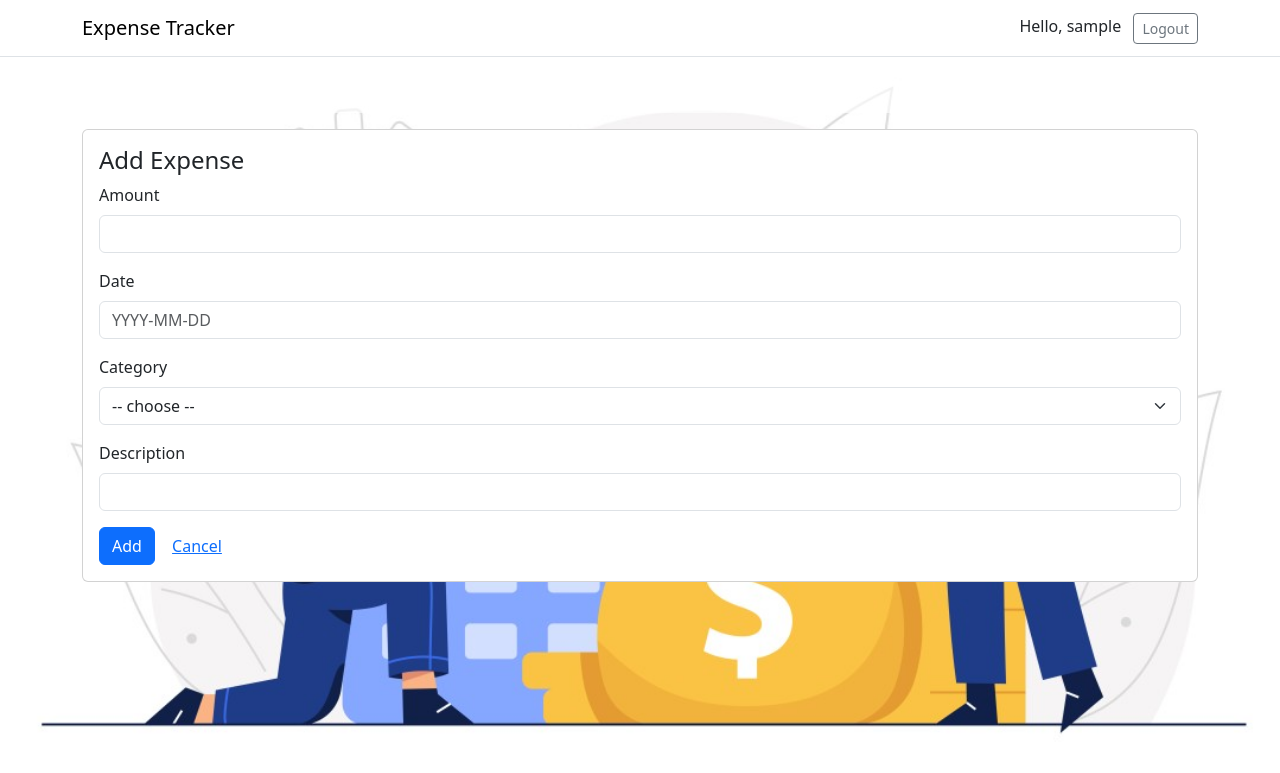
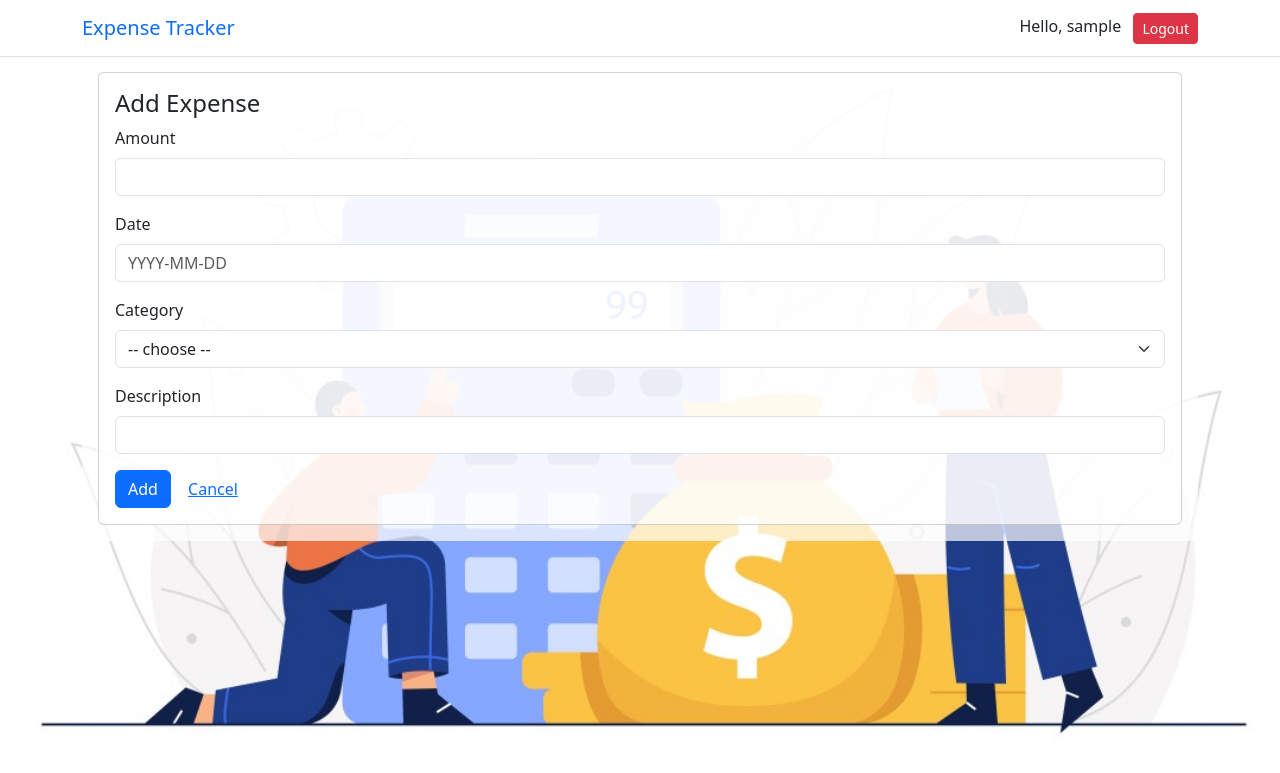
Before and after one commit to Q-w-e-r-ty/expense-tracker, a Flask app: page /expenses/add in a window 1280 px wide. Shown: the top 773 px of the page. Run offline with Flask 2, Linux system fonts and the light colour scheme; the visitor is signed in with stand-in values (Sample User, id 1).

Commit message:
Added transparency and fixed GUI

```diff
--- a/templates/expense_form.html
+++ b/templates/expense_form.html
@@ -1,6 +1,6 @@
 {% extends 'layout.html' %}
 {% block content %}
-  <div class="card">
+  <div class="card" style="background-color: rgba(255, 255, 255, 0.7);">
     <div class="card-body">
       <h4 class="card-title">{{ action }} Expense</h4>
       <form method="post">
--- a/templates/layout.html
+++ b/templates/layout.html
@@ -6,6 +6,11 @@
     <title>Expense Tracker</title>
     <link rel="stylesheet" href="https://cdn.jsdelivr.net/npm/bootstrap@5.3.2/dist/css/bootstrap.min.css">
     <style>
+      /* App color palette */
+      :root {
+        --app-blue: #0d6efd; /* default Bootstrap blue, change here to update all blues */
+        --app-link: var(--app-blue);
+      }
       /* background image class uses Flask route; keep it in the head to avoid inline quoting issues */
       .bg-photo {
         background-size: cover;
@@ -22,19 +27,29 @@
       }
       .table th,
       .table td {
-        background-color: transparent !important;
+        /* 50% white background for cells (text remains opaque) */
+        background-color: rgba(255,255,255,0.3) !important;
       }
 
       /* Remove any Bootstrap striped backgrounds so all rows are transparent */
       .table.table-striped > tbody > tr:nth-of-type(odd),
       .table.table-striped > tbody > tr:nth-of-type(even) {
-        background-color: transparent !important;
+        background-color: rgba(255,255,255,0.3) !important;
       }
 
       /* Extra aggressive overrides: clear any background-image and Bootstrap variables */
       .table, .table thead, .table tbody, .table tr, .table th, .table td {
         background-image: none !important;
-        background-color: transparent !important;
+        /* if you want uniform 50% transparency everywhere */
+        background-color: rgba(255,255,255,0.3) !important;
+      }
+
+      /* Header row container (Add/Export/Reports/Visualize) styling to match table transparency */
+      .d-flex.justify-content-between.align-items-center.mb-3 {
+        background-color: rgba(255,255,255,0.3) !important;
+        padding: 0.75rem 1rem;
+        border-radius: 0.25rem;
+        margin-bottom: 0 !important;
       }
       /* override Bootstrap CSS variables used for striped/hover/etc */
       :root, body {
@@ -43,16 +58,74 @@
         --bs-table-hover-bg: transparent;
       }
 
+      /* Use app blue for primary buttons and links so all blues match */
+      .btn-primary,
+      a.btn-primary {
+        background-color: var(--app-blue) !important;
+        border-color: var(--app-blue) !important;
+      }
+      /* Ensure danger buttons (logout) have white text */
+      .btn-danger {
+        color: #fff !important;
+      }
+      /* outline style that uses app blue for border and hover */
+      .btn-outline-app {
+        color: var(--app-blue) !important;
+        border: 1px solid var(--app-blue) !important;
+        background-color: transparent !important;
+      }
+      .btn-outline-app:hover, .btn-outline-app:focus {
+        background-color: var(--app-blue) !important;
+        color: #fff !important;
+        border-color: var(--app-blue) !important;
+      }
+      /* Ensure existing outline-info also matches app-blue on hover */
+      .btn-outline-info:hover, .btn-outline-info:focus {
+        background-color: var(--app-blue) !important;
+        color: #fff !important;
+        border-color: var(--app-blue) !important;
+      }
+      /* white button style for 'Add' */
+      .btn-white {
+        background-color: #ffffff !important;
+        color: #000 !important;
+        border: 1px solid #ddd !important;
+      }
+      /* make outline-info use the same app blue for border/text */
+      .btn-outline-info {
+        color: var(--app-blue) !important;
+        border-color: var(--app-blue) !important;
+      }
+      a {
+        color: var(--app-link) !important;
+      }
+
+      /* Make the navbar sticky */
+      .navbar {
+        position: fixed;
+        top: 0;
+        width: 100%;
+        z-index: 1030; /* Ensure it stays above other elements */
+      }
+
+      /* Add padding to the body to prevent the navbar from overlapping content */
+      body {
+        padding-top: 2rem; /* Adjust based on navbar height */
+      }
+
     </style>
   </head>
   <body class="bg-light bg-photo">
     <nav class="navbar navbar-expand-lg navbar-light bg-white border-bottom" style="background-color: rgba(255,255,255,0.85);">
+      <div>
+        {% block navbar_buttons %}{% endblock %}
+      </div>
       <div class="container">
         <a class="navbar-brand" href="{{ url_for('index') }}">Expense Tracker</a>
         <div>
           {% if session.get('username') %}
             <span class="me-2">Hello, {{ session.username }}</span>
-            <a class="btn btn-sm btn-outline-secondary" href="{{ url_for('logout') }}">Logout</a>
+            <a class="btn btn-sm btn-danger" href="{{ url_for('logout') }}">Logout</a>
           {% else %}
             <a class="btn btn-sm btn-outline-primary" href="{{ url_for('login') }}">Login</a>
             <a class="btn btn-sm btn-outline-success" href="{{ url_for('register') }}">Register</a>
@@ -62,18 +135,18 @@
     </nav>
     <div class="container mt-4">
       <!-- keep flash messages inside a semi-opaque overlay for readability -->
-      <div style="background-color: rgba(255, 255, 255, 0.637); padding: 1rem; border-radius: 0.25rem;">
       {% with messages = get_flashed_messages(with_categories=true) %}
         {% if messages %}
-          {% for category, msg in messages %}
-            <div class="alert alert-{{ 'info' if category=='info' else category }}">{{ msg }}</div>
-          {% endfor %}
+          <div style="background-color: rgba(255, 255, 255, 0.3); padding: 1rem; border-radius: 0.25rem;">
+            {% for category, msg in messages %}
+              <div class="alert alert-{{ 'info' if category=='info' else category }}">{{ msg }}</div>
+            {% endfor %}
+          </div>
         {% endif %}
       {% endwith %}
-      </div>
 
       <!-- main content rendered here so elements like tables sit directly on the background -->
-      <div class="mt-3">
+      <div class="mt-3" style="background-color: rgba(255, 255, 255, 0.7); padding: 1rem; border-radius: 0.25rem;">
         {% block content %}{% endblock %}
       </div>
     </div>
--- a/templates/reports.html
+++ b/templates/reports.html
@@ -35,5 +35,8 @@
     </table>
   </div>
 
-  <a class="btn btn-link" href="{{ url_for('expenses') }}">Back</a>
 {% endblock %}
+
+{% block navbar_buttons %}
+  <a style="margin-left: 8px;" class="btn btn-sm btn-outline-app" href="{{ url_for('expenses') }}">Back</a>
+{% endblock %}
--- a/templates/visualize.html
+++ b/templates/visualize.html
@@ -11,5 +11,7 @@
       <img src="{{ category_img }}" alt="Category distribution chart" class="img-fluid" />
     </div>
   </div>
-  <a class="btn btn-link" href="{{ url_for('expenses') }}">Back</a>
 {% endblock %}
+{% block navbar_buttons %}
+  <a style="margin-left: 8px;" class="btn btn-sm btn-outline-app" href="{{ url_for('expenses') }}">Back</a>
+{% endblock %}
```
Also changed, not shown: templates/expenses.html (+5 -5 lines).
